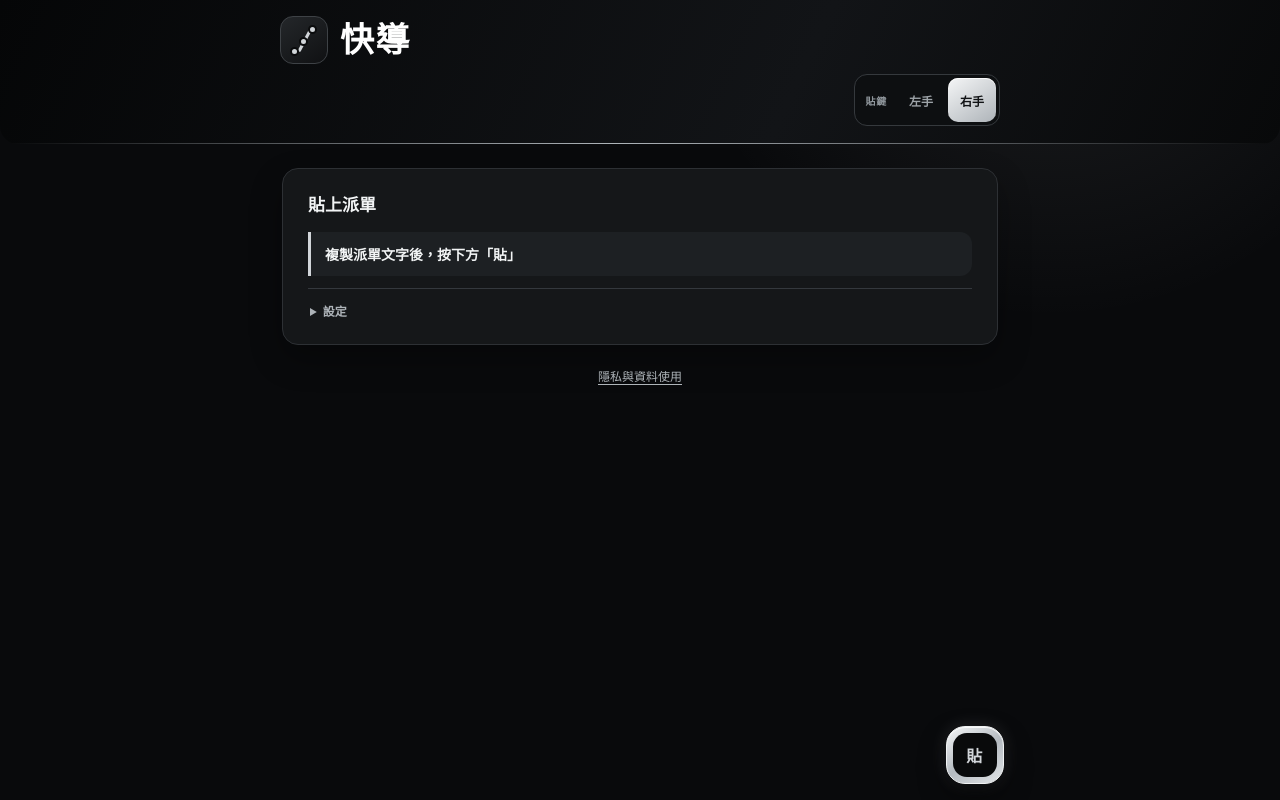
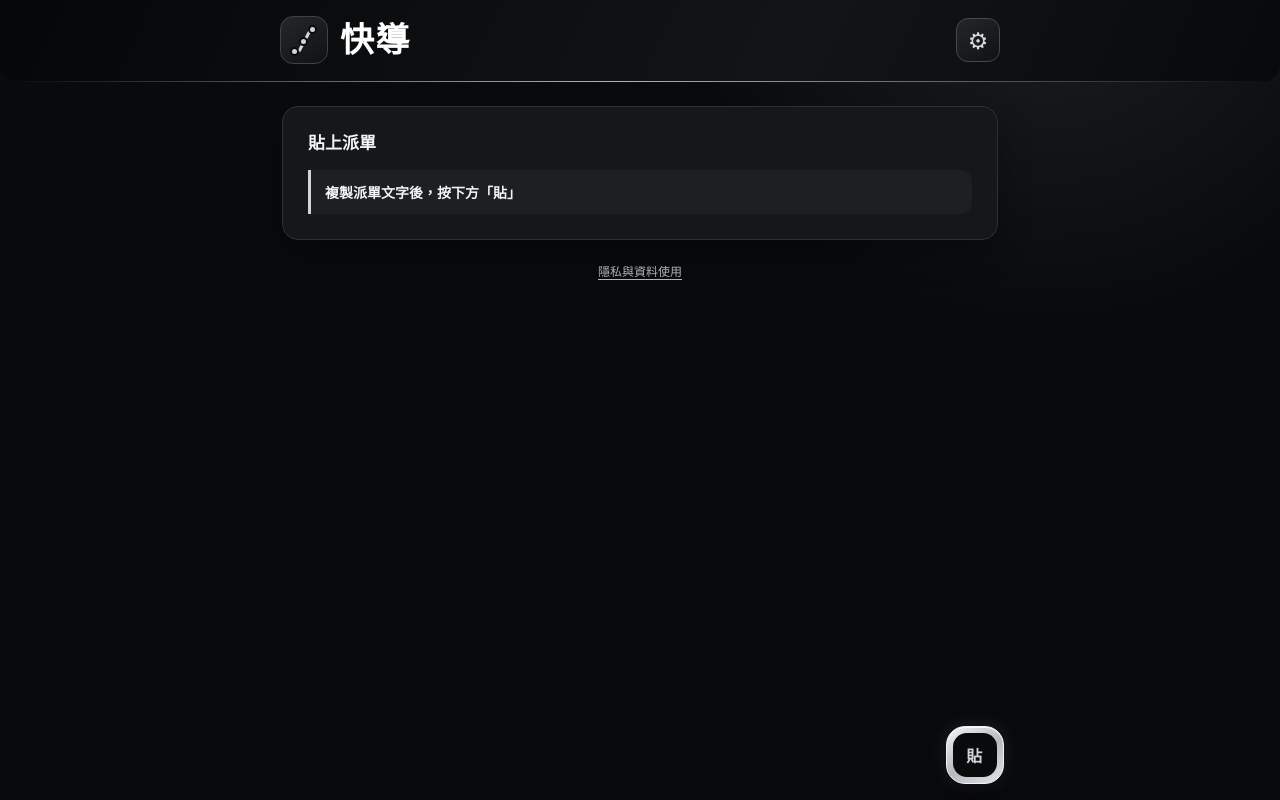
Before and after one commit to exe7203/exe7203.github.io, a Next.js app: page / in a window 1280 px wide. Built offline with nearby package versions, Linux system fonts and the light colour scheme.

Commit message:
Move QuickNav settings into the header

```diff
--- a/app/globals.css
+++ b/app/globals.css
@@ -158,15 +158,6 @@ select:focus-visible {
   left: 9px;
 }
 
-.handedness-row {
-  position: relative;
-  z-index: 1;
-  display: flex;
-  max-width: 720px;
-  justify-content: flex-end;
-  margin: 10px auto 0;
-}
-
 .handedness-control {
   display: inline-flex;
   align-items: center;
@@ -175,14 +166,6 @@ select:focus-visible {
   border-radius: 13px;
   background: #0d0f11;
   gap: 3px;
-}
-
-.handedness-label {
-  padding: 0 7px;
-  color: #8f969c;
-  font-size: 10px;
-  font-weight: 750;
-  letter-spacing: 0.08em;
 }
 
 .handedness-option {
@@ -209,11 +192,82 @@ select:focus-visible {
   outline-offset: 2px;
 }
 
-.install-row {
-  position: relative;
-  z-index: 1;
-  max-width: 720px;
-  margin: 12px auto 0;
+.settings-trigger,
+.settings-close {
+  display: grid;
+  width: 44px;
+  min-width: 44px;
+  height: 44px;
+  min-height: 44px;
+  place-items: center;
+  border: 1px solid #44494e;
+  border-radius: 12px;
+  background: linear-gradient(145deg, #24272a, #101113);
+  color: #d8dcdf;
+  cursor: pointer;
+}
+
+.settings-trigger {
+  margin-left: auto;
+  font-family: system-ui, sans-serif;
+  font-size: 23px;
+  line-height: 1;
+}
+
+.settings-trigger[aria-expanded="true"] {
+  border-color: #aeb4b9;
+  background: linear-gradient(145deg, #f5f6f7, #aeb4b9);
+  color: #111315;
+}
+
+.settings-dialog {
+  position: fixed;
+  inset: 0;
+  width: min(
+    340px,
+    calc(100vw - 28px - env(safe-area-inset-left) - env(safe-area-inset-right))
+  );
+  max-width: none;
+  max-height: calc(
+    100dvh - 28px - env(safe-area-inset-top) - env(safe-area-inset-bottom)
+  );
+  margin: auto;
+  padding: 0;
+  overflow: auto;
+  overscroll-behavior: contain;
+  border: 1px solid #4b5055;
+  border-radius: 18px;
+  background: #111315;
+  box-shadow: 0 22px 60px rgba(0, 0, 0, 0.68);
+  color: var(--ink);
+}
+
+.settings-dialog::backdrop {
+  background: rgba(0, 0, 0, 0.56);
+  backdrop-filter: blur(2px);
+}
+
+.settings-dialog-content {
+  padding: 16px;
+}
+
+.settings-dialog-heading {
+  display: flex;
+  align-items: center;
+  justify-content: space-between;
+  gap: 16px;
+}
+
+.settings-dialog-heading h2 {
+  margin: 0;
+  font-size: 20px;
+}
+
+.settings-close {
+  border-color: #3a3e42;
+  background: #1a1c1f;
+  font-size: 27px;
+  line-height: 1;
 }
 
 .install-button {
@@ -230,6 +284,12 @@ select:focus-visible {
 
 .install-button {
   cursor: pointer;
+}
+
+.settings-install-button {
+  width: 100%;
+  justify-content: center;
+  margin-top: 12px;
 }
 
 .content-stack {
@@ -465,19 +525,6 @@ select:focus-visible {
   line-height: 1.5;
 }
 
-.settings-panel {
-  margin-top: 12px;
-  border-top: 1px solid var(--line);
-}
-
-.settings-panel summary {
-  padding: 13px 2px 0;
-  color: var(--ink-soft);
-  cursor: pointer;
-  font-size: 12px;
-  font-weight: 700;
-}
-
 .setting-row {
   display: flex;
   align-items: center;
@@ -489,7 +536,8 @@ select:focus-visible {
   gap: 12px;
 }
 
-.setting-row label {
+.setting-row label,
+.setting-label {
   color: var(--ink-soft);
   font-size: 13px;
   font-weight: 650;
@@ -510,6 +558,14 @@ select:focus-visible {
   color: var(--ink-soft);
   font-size: 11px;
   line-height: 1.5;
+}
+
+.settings-privacy-link {
+  display: inline-block;
+  margin-top: 12px;
+  color: #c8cdd1;
+  font-size: 12px;
+  text-underline-offset: 3px;
 }
 
 .result-card {
--- a/app/page.tsx
+++ b/app/page.tsx
@@ -109,9 +109,13 @@ export default function Home() {
   const [clipboardBlocked, setClipboardBlocked] = useState(false);
   const [isReadingClipboard, setIsReadingClipboard] = useState(false);
   const [pasteSide, setPasteSide] = useState<PasteSide>("right");
+  const [settingsOpen, setSettingsOpen] = useState(false);
   const [addressHistory, setAddressHistory] = useState<AddressHistoryEntry[]>([]);
   const historyReadyRef = useRef(false);
   const resultCardRef = useRef<HTMLElement>(null);
+  const settingsDialogRef = useRef<HTMLDialogElement>(null);
+  const settingsTriggerRef = useRef<HTMLButtonElement>(null);
+  const settingsCloseRef = useRef<HTMLButtonElement>(null);
 
   const parseText = useCallback(
     (text: string) => {
@@ -193,6 +197,25 @@ export default function Home() {
 
     return () => window.clearTimeout(restorePasteSideTimer);
   }, []);
+
+  useEffect(() => {
+    const dialog = settingsDialogRef.current;
+    if (!dialog) return;
+
+    let focusFrame: number | undefined;
+    if (settingsOpen && !dialog.open) {
+      dialog.showModal();
+      focusFrame = window.requestAnimationFrame(() => {
+        settingsCloseRef.current?.focus({ preventScroll: true });
+      });
+    } else if (!settingsOpen && dialog.open) {
+      dialog.close();
+    }
+
+    return () => {
+      if (focusFrame !== undefined) window.cancelAnimationFrame(focusFrame);
+    };
+  }, [settingsOpen]);
 
   useEffect(() => {
     let restoreCityTimer: number | undefined;
@@ -306,6 +329,22 @@ export default function Home() {
       // The current selection still works when storage is blocked.
     }
     setNotice(`貼鍵已移到${side === "left" ? "左側" : "右側"}`);
+  }
+
+  function closeSettings() {
+    const dialog = settingsDialogRef.current;
+    if (dialog?.open) {
+      dialog.close();
+      return;
+    }
+    setSettingsOpen(false);
+  }
+
+  function handleSettingsClosed() {
+    setSettingsOpen(false);
+    window.requestAnimationFrame(() => {
+      settingsTriggerRef.current?.focus({ preventScroll: true });
+    });
   }
 
   async function readClipboardText(): Promise<string | null> {
@@ -459,14 +498,53 @@ export default function Home() {
           <div>
             <h1>快導</h1>
           </div>
+          <button
+            ref={settingsTriggerRef}
+            className="settings-trigger"
+            type="button"
+            aria-label="設定"
+            aria-controls="quicknav-settings"
+            aria-expanded={settingsOpen}
+            onClick={() => setSettingsOpen(true)}
+            title="設定"
+          >
+            <span aria-hidden="true">⚙︎</span>
+          </button>
         </div>
-        <div className="handedness-row">
+      </header>
+
+      <dialog
+        id="quicknav-settings"
+        ref={settingsDialogRef}
+        className="settings-dialog"
+        aria-labelledby="settings-title"
+        onClose={handleSettingsClosed}
+        onClick={(event) => {
+          if (event.target === event.currentTarget) closeSettings();
+        }}
+      >
+        <div className="settings-dialog-content">
+          <div className="settings-dialog-heading">
+            <h2 id="settings-title">設定</h2>
+            <button
+              ref={settingsCloseRef}
+              className="settings-close"
+              type="button"
+              aria-label="關閉設定"
+              onClick={closeSettings}
+            >
+              <span aria-hidden="true">×</span>
+            </button>
+          </div>
+          <div className="setting-row">
+            <span id="paste-side-label" className="setting-label">
+              貼鍵位置
+            </span>
             <div
               className="handedness-control"
               role="group"
-            aria-label="貼上按鈕位置"
+              aria-labelledby="paste-side-label"
             >
-            <span className="handedness-label">貼鍵</span>
               <button
                 className="handedness-option"
                 type="button"
@@ -485,14 +563,40 @@ export default function Home() {
               </button>
             </div>
           </div>
-        {!isStandalone && installPrompt && (
-          <div className="install-row">
-            <button className="install-button" onClick={() => void installApp()}>
+          <div className="setting-row">
+            <label htmlFor="default-city">地址缺少縣市時</label>
+            <select
+              id="default-city"
+              value={defaultCity}
+              onChange={(event) => handleCityChange(event.target.value)}
+            >
+              <option value="台中市">補上台中市</option>
+              <option value="">不要自動補上</option>
+            </select>
+          </div>
+          {!isStandalone && installPrompt ? (
+            <button
+              className="install-button settings-install-button"
+              onClick={() => void installApp()}
+              type="button"
+            >
               ＋ 安裝快導
             </button>
+          ) : !isStandalone ? (
+            <p className="install-help">
+              {isIos
+                ? "iPhone 可由分享選單加入主畫面"
+                : "可由瀏覽器選單加入主畫面"}
+            </p>
+          ) : null}
+          <p className="install-help">
+            僅統計使用事件；派單、地址與座標不會送出
+          </p>
+          <Link className="settings-privacy-link" href="/privacy/">
+            隱私與資料使用
+          </Link>
         </div>
-        )}
-      </header>
+      </dialog>
 
       <div className="content-stack">
         <section className="card input-card" aria-labelledby="input-title">
@@ -583,30 +687,6 @@ export default function Home() {
             </p>
           )}
 
-          <details className="settings-panel">
-            <summary>設定</summary>
-            <div className="setting-row">
-              <label htmlFor="default-city">地址缺少縣市時</label>
-              <select
-                id="default-city"
-                value={defaultCity}
-                onChange={(event) => handleCityChange(event.target.value)}
-              >
-                <option value="台中市">補上台中市</option>
-                <option value="">不要自動補上</option>
-              </select>
-            </div>
-            {!isStandalone && !installPrompt && (
-              <p className="install-help">
-                {isIos
-                  ? "iPhone 可由分享選單加入主畫面"
-                  : "可由瀏覽器選單加入主畫面"}
-              </p>
-            )}
-            <p className="install-help">
-              僅統計使用事件；派單、地址與座標不會送出
-            </p>
-          </details>
         </section>
 
         {raw.trim() && (
```
Also changed, not shown: 15 other files (tests, documents, lock files or other folders). Lines whose indentation alone changed are shown as unchanged.
